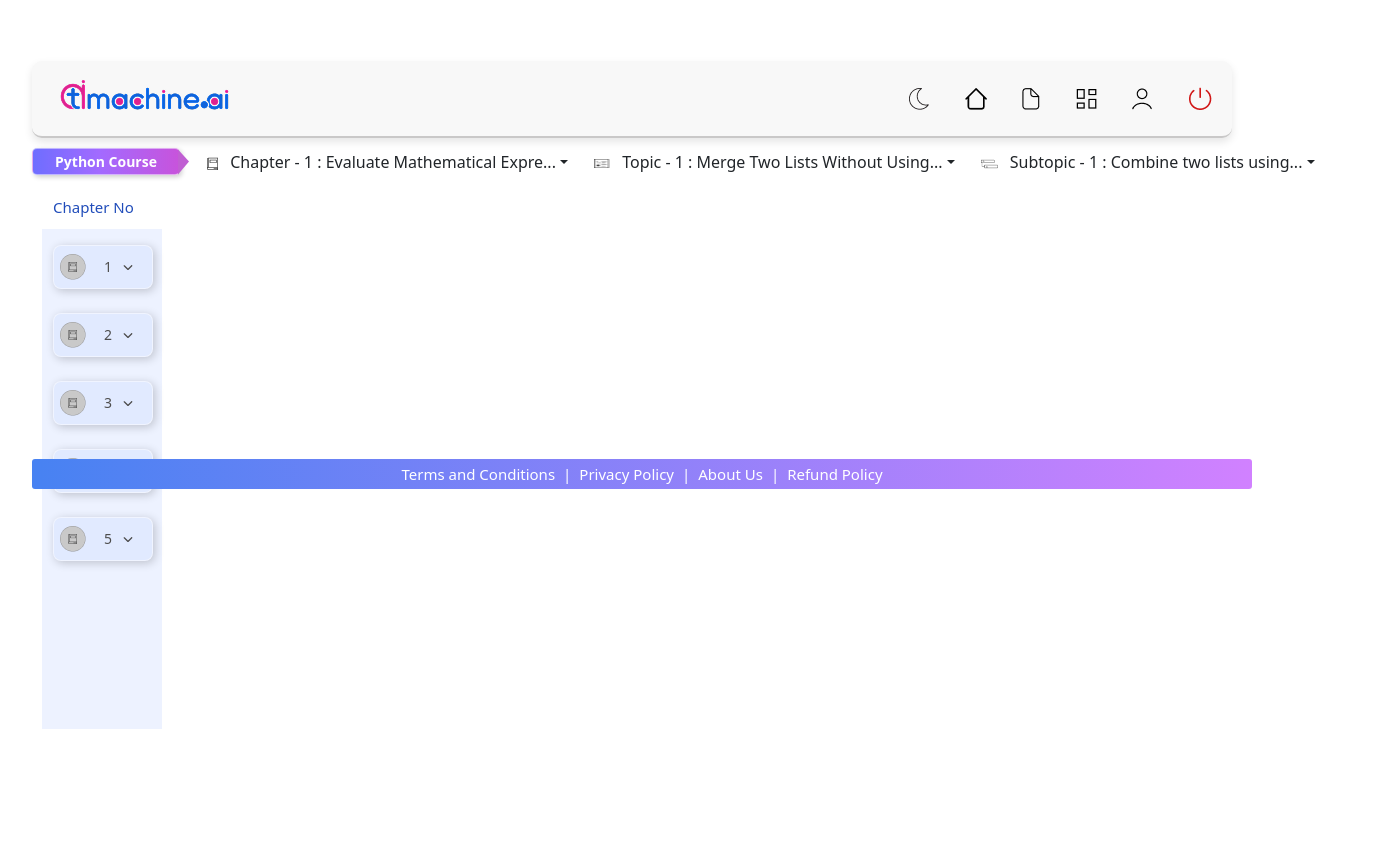
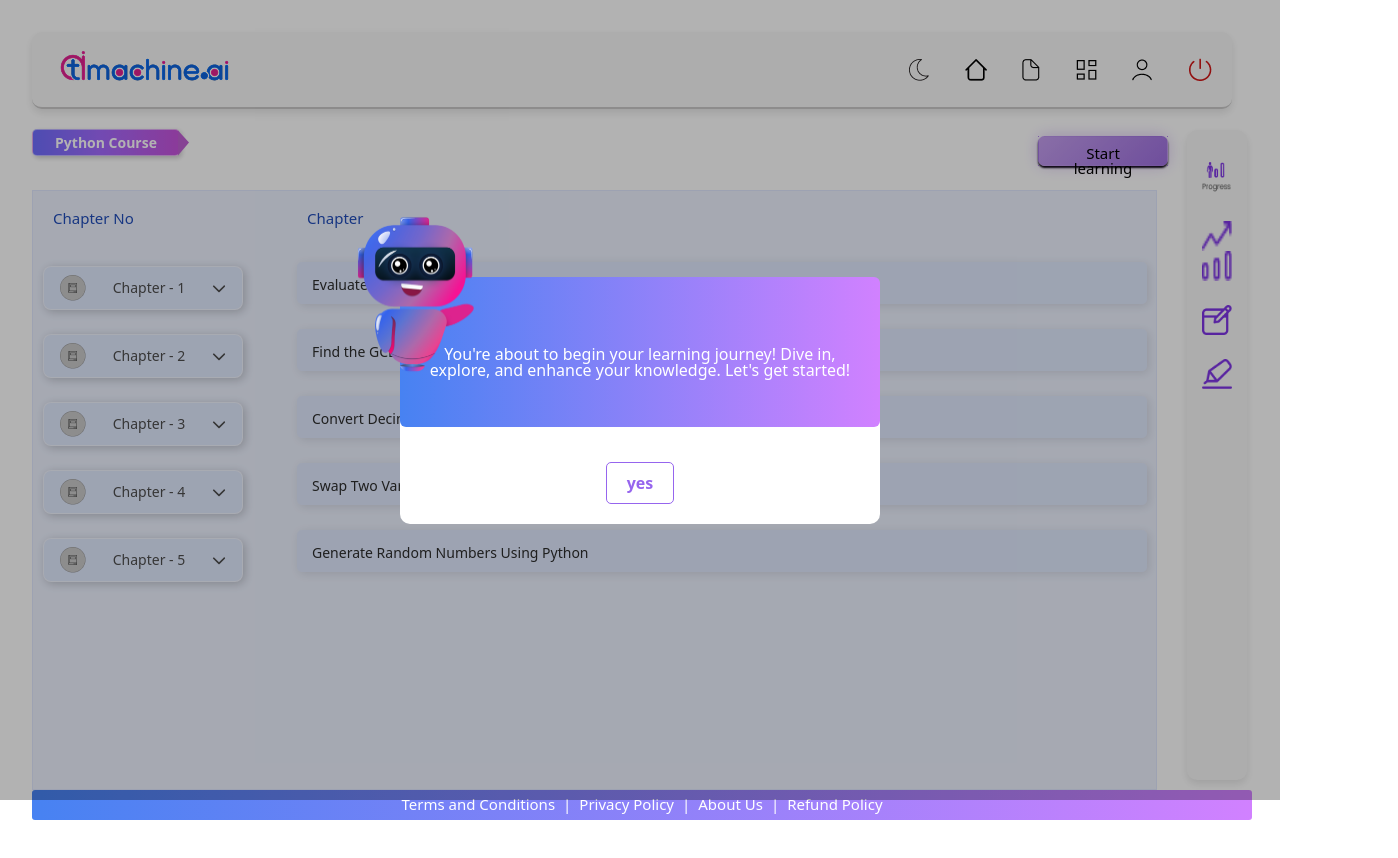
Before and after one commit to Kavya-241113/T-machine, a React (Vite) app: page / in a window 1280 px wide. Shown: the top 858 px of the page, 1398 px wide, since content can reach past the window. Before the commit the page ends 800 px from the top, so only its background shows below. Built offline with nearby package versions, Linux system fonts and the light colour scheme.

Commit message:
today working in navigation

```diff
--- a/src/App.jsx
+++ b/src/App.jsx
@@ -1,4 +1,6 @@
 import { useState } from 'react'
+import { BrowserRouter as Router, Routes, Route } from "react-router-dom";
+
 
 import './App.css'
 
@@ -8,6 +10,7 @@ import ChapterDropdown from './learning_section/TopCrumb'
 import Dropdown from './learning_section/Dropdown'
 import ChapterOne from './components/accordian/sample'
 import TrueFalsePage from './learning_section/TrueFalse'
+import PopUp from './components/accordian/PopUp';
 
 
 
@@ -18,11 +21,17 @@ function App() {
   return (
     <>
 
-      {/* <Chapter/>  */}
+    <Chapter />
+      <Routes>
+        <Route path="/" element={<PopUp />} />
+        <Route path="/dropdown" element={<Dropdown />} />
+      </Routes>
+
+
       {/* <TopCrumb/> */}
       {/* <Dropdown/> */}
       {/* <ChapterOne/> */}
-      <TrueFalsePage/>
+      {/* <TrueFalsePage/> */}
     </>
   )
 }
--- a/src/components/accordian/PopUp.jsx
+++ b/src/components/accordian/PopUp.jsx
@@ -1,9 +1,15 @@
 import React from "react";
+import { useNavigate } from "react-router-dom";
 import '../accordian/Popup.css';
 import Ailogo from '../../assets/icons/Tlogo.png';
 
 
 function PopUp ({onClose}){
+  const navigate = useNavigate();
+
+  const handleNavigate = () => {
+    navigate("/dropdown" ,{replace:true});
+};
     return(
         <>
     <div className="popup-overlay">
@@ -18,7 +24,7 @@ function PopUp ({onClose}){
           </p>
         </div>
         <div className="popup-button">
-          <button onClick={onClose}>Yes</button>
+        <button onClick={handleNavigate}>yes</button>
         </div>
       </div>
     </div>
--- a/src/learning_section/TrueFalse.jsx
+++ b/src/learning_section/TrueFalse.jsx
@@ -107,9 +107,6 @@ function TrueFalsePage() {
                     )
                 })}
             </div>
-
-
-
             {/* True/False Section */}
             {selectedButton !== null && (
             <div className="">
```
